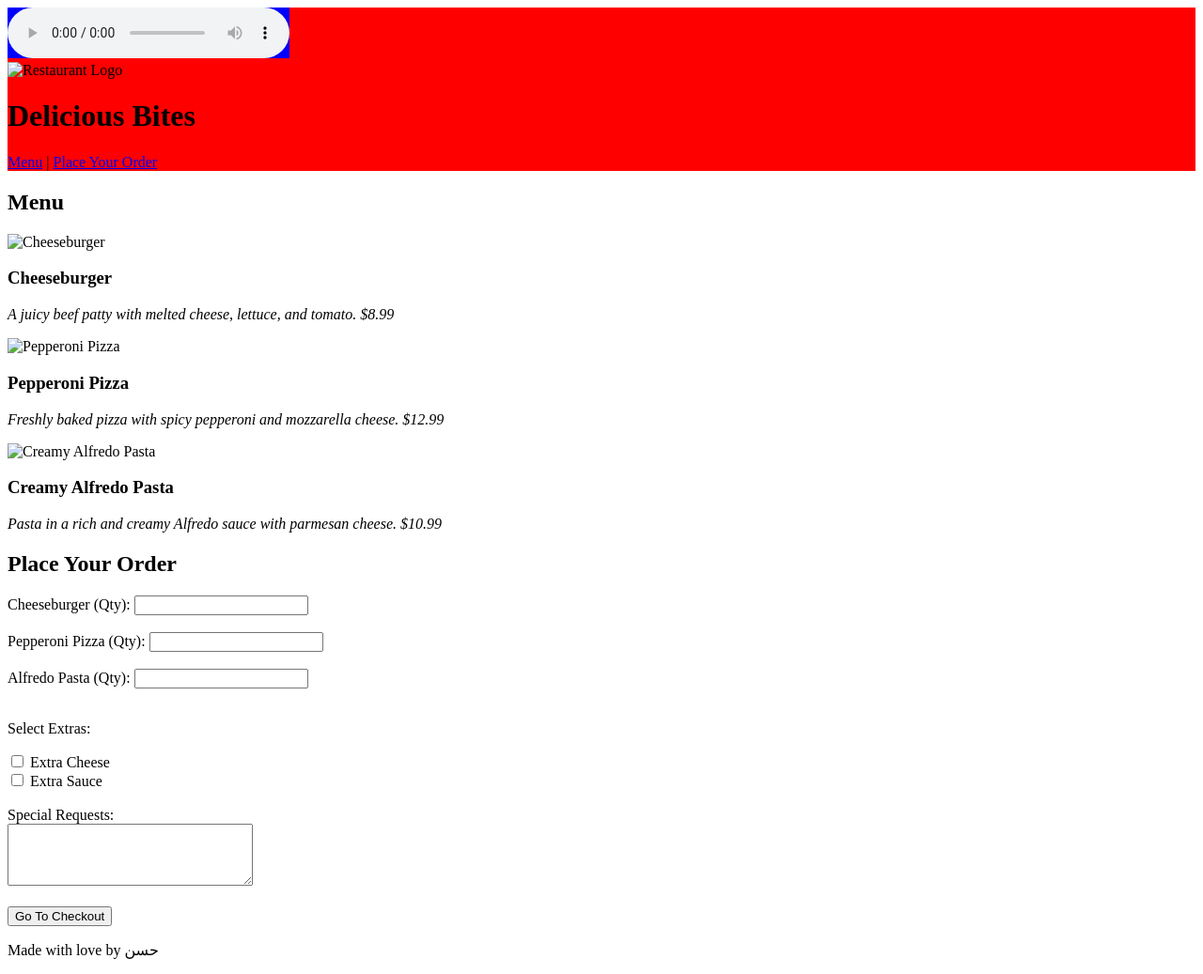
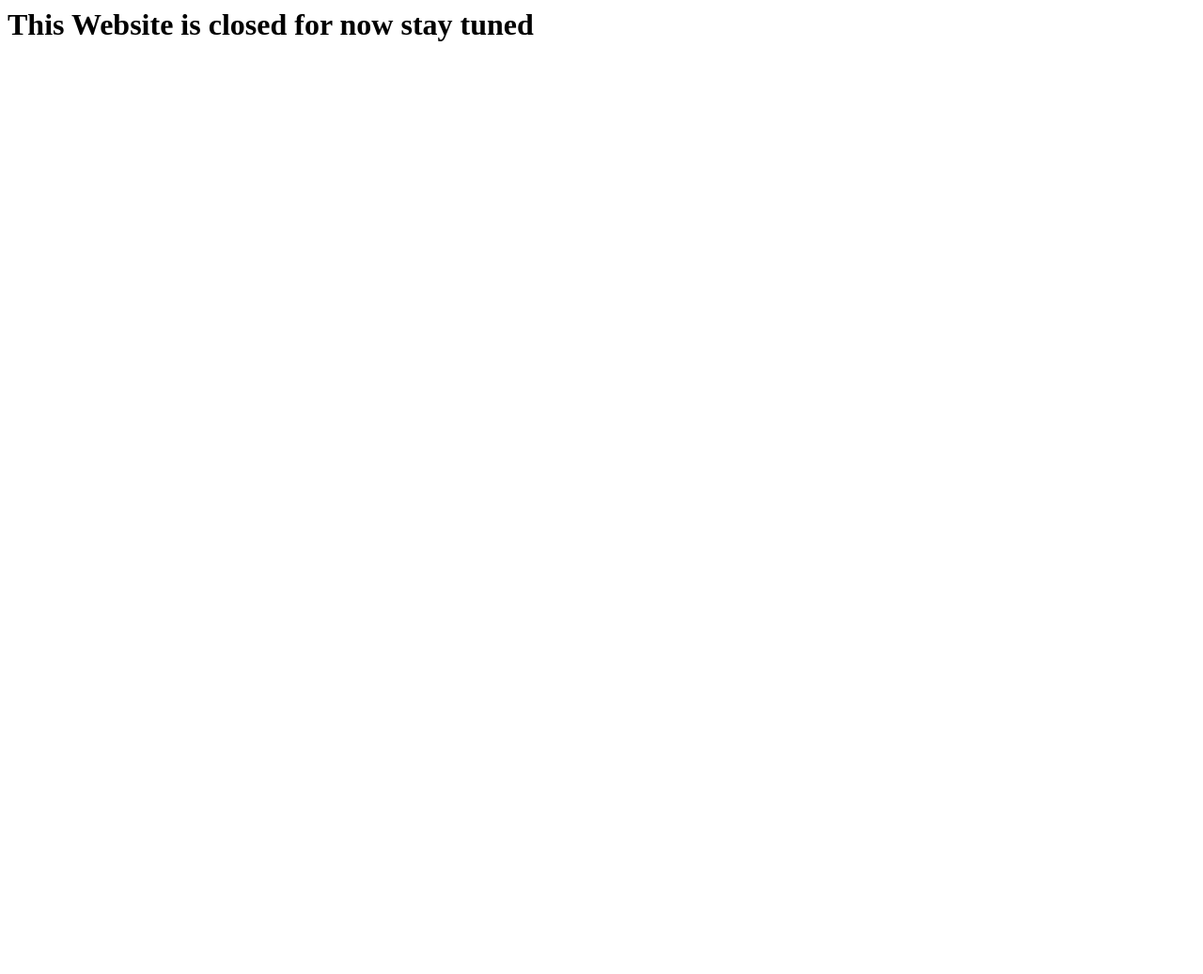
Before and after one commit to Hasan580/Hasan580.github.io, a plain HTML site: page index.html in a window 1280 px wide. Shown: the whole page at 94% size. After the commit the page ends 800 px from the top, so only its background shows below. Drawn offline with Linux system fonts and the light colour scheme.

Commit message:
Update index.html

```diff
--- a/index.html
+++ b/index.html
@@ -1,83 +1 @@
-<!DOCTYPE html>
-<html lang="en">
-<head>
-     <link href="styles.css" rel="stylesheet">
-    <meta charset="UTF-8">
-    <meta name="viewport" content="width=device-width, initial-scale=1.0">
-    <title>Delicious Bites Menu</title>
-</head>
-<body>
-      <div>
-<audio loop controls class="audio" src="Billie_Eilish_-_everything_i_wanted_(Lyrics)_[_YouConvert.net_].mp3"></audio>
-    <!-- Header Section -->
-    <header>
-        <img id="header-img" src="restaurant_logo.png" alt="Restaurant Logo" width="150">
-        <h1>Delicious Bites</h1>
-        <nav>
-            <a href="#menu">Menu</a> |
-            <a href="#order-form">Place Your Order</a>
-        </nav>
-    </header>
-</div>
-    <!-- Main Section -->
-    <main>
-
-        <!-- Menu Section -->
-        <section id="menu">
-            <h2>Menu</h2>
-
-            <article>
-                <img src="burger.jpg" alt="Cheeseburger" width="150">
-                <h3>Cheeseburger</h3>
-                <p><i>A juicy beef patty with melted cheese, lettuce, and tomato. $8.99</i></p>
-            </article>
-
-            <article>
-                <img src="pizza.jpg" alt="Pepperoni Pizza" width="150">
-                <h3>Pepperoni Pizza</h3>
-                <p><i>Freshly baked pizza with spicy pepperoni and mozzarella cheese. $12.99</i></p>
-            </article>
-
-            <article>
-                <img src="pasta.jpg" alt="Creamy Alfredo Pasta" width="150">
-                <h3>Creamy Alfredo Pasta</h3>
-                <p><i>Pasta in a rich and creamy Alfredo sauce with parmesan cheese. $10.99</i></p>
-            </article>
-        </section>
-
-        <!-- Order Form Section -->
-        <section id="order-form">
-            <h2>Place Your Order</h2>
-            <form>
-                <label for="burger">Cheeseburger (Qty):</label>
-                <input type="number" id="burger" name="burger" min="0"><br><br>
-
-                <label for="pizza">Pepperoni Pizza (Qty):</label>
-                <input type="number" id="pizza" name="pizza" min="0"><br><br>
-
-                <label for="pasta">Alfredo Pasta (Qty):</label>
-                <input type="number" id="pasta" name="pasta" min="0"><br><br>
-
-                <p>Select Extras:</p>
-                <input type="checkbox" id="extra-cheese" name="extra-cheese">
-                <label for="extra-cheese">Extra Cheese</label><br>
-
-                <input type="checkbox" id="extra-sauce" name="extra-sauce">
-                <label for="extra-sauce">Extra Sauce</label><br><br>
-
-                <label for="special-requests">Special Requests:</label><br>
-                <textarea id="special-requests" name="special-requests" rows="4" cols="30"></textarea><br><br>
-
-                <input type="submit" value="Go To Checkout">
-            </form>
-        </section>
-
-    </main>
-
-    <!-- Footer Section -->
-    <footer>
-        <p>Made with love by حسن</p>
-    </footer>
-
-</body>
-</html>
+<h1>This Website is closed for now stay tuned</h1>
```
